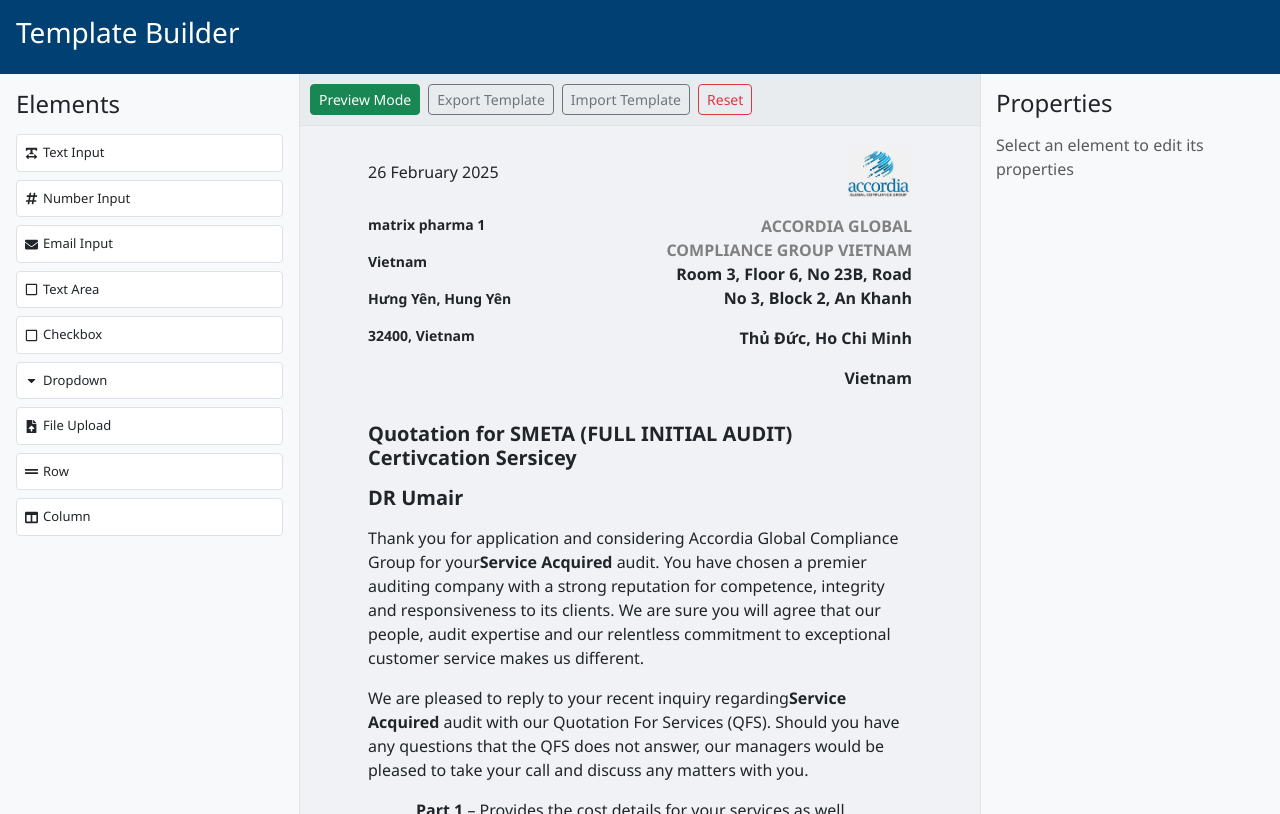
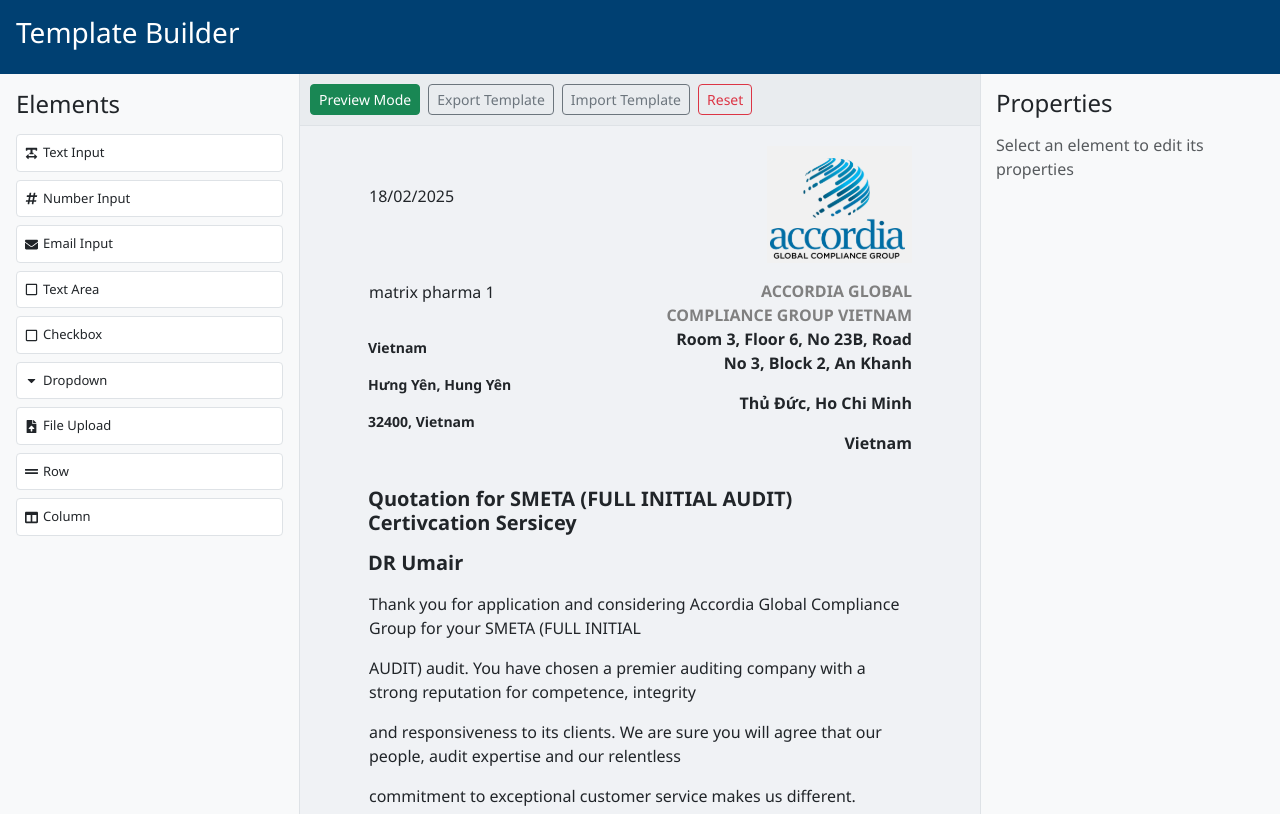
Before and after one commit to UsamaEvolve/template-builder, a React (Create React App) app: page / in a window 1280 px wide. Built offline with nearby package versions, Linux system fonts and the light colour scheme.

Commit message:
document content

```diff
--- a/src/components/DocumentEditor.js
+++ b/src/components/DocumentEditor.js
@@ -68,7 +68,6 @@
     use of and is not be shared outside of either organization`,
     logoAlignment: "left", // Add default logo alignment
   };
-
   const [document, setDocument] = useState(initialDocument);
 
   // Initialize document content in Redux if it's null
--- a/src/components/doc.js
+++ b/src/components/doc.js
@@ -1,22 +1,319 @@
-import React from "react";
+import React, { useEffect, useState } from "react";
+import RowElement from "./RowElement";
+import FormElement from "./FormElement";
+import { useSelector, useDispatch } from "react-redux";
+import { updateDocumentContent, selectElement } from "../redux/templateSlice";
 
 const Doc = () => {
+  const dispatch = useDispatch();
+  const [logo, setLogo] = useState(null);
+  const [editingField, setEditingField] = useState(null);
+
+  const handleTextChange = (field, value) => {
+    setDocument((prev) => ({
+      ...prev,
+      [field]: value,
+    }));
+    dispatch(updateDocumentContent({ field, value }));
+  };
+  const initialDocument = {
+    // styles: {
+    //   date: { margin: "0", padding: "0", display: "block" },
+    //   companyName: { margin: "0", padding: "0", display: "block" },
+    //   addresses: { margin: "0", padding: "0", display: "block" },
+    //   accordiaAddress: { margin: "0", padding: "0", display: "block" },
+    //   title: { margin: "0", padding: "0", display: "block" },
+    //   recipient: { margin: "0", padding: "0", display: "block" },
+    //   body: { margin: "0", padding: "0", display: "block" },
+    //   footer: { margin: "0", padding: "0", display: "block" },
+
+    //   logoAlig: { margin: "0", padding: "0", display: "block" },
+    //   logoMargin: { top: 0, right: 0, bottom: 0, left: 0 },
+    //   logoPadding: { top: 0, right: 0, bottom: 0, left: 0 },
+    //   logoAlignment: { top: 0, right: 0, bottom: 0, left: 0 },
+
+    //   // Add styles for all document fields
+    // },
+    // logo: null,
+    date: "18/02/2025",
+    companyName: "matrix pharma 1",
+    addresses: ["Vietnam Kon Tum Kon Tum", "Hung Yên, Hung Yên", "Vietnam"],
+    accordiaAddress: `ACCORDIA GLOBAL COMPLIANCE GROUP VIETNAM
+    Room 3, Floor 6, No 23B, Road No 3, Block 2, An Khanh Ward
+    Thù Đức, Ho Chi Minh
+    Vietnam`,
+    title: "Quotation for SMETA (FULL INITIAL AUDIT) Certification Services",
+    recipient: "DR Umair",
+    body: `Thank you for application and considering Accordia Global Compliance Group for your SMETA (FULL INITIAL
+    AUDIT) audit. You have chosen a premier auditing company with a strong reputation for competence, integrity
+    and responsiveness to its clients. We are sure you will agree that our people, audit expertise and our relentless
+    commitment to exceptional customer service makes us different.`,
+    sections: [
+      {
+        title: "Part 1",
+        content:
+          "Provides the cost details for your services as well as the length, on days, of your audit",
+      },
+      {
+        title: "Part 2",
+        content: "Provides the scope of the audit and site(s) details",
+      },
+    ],
+    footer: `This proposal is considered confidential property of Accordia Global Compliance Group and is intended for the sole
+    use of and is not be shared outside of either organization`,
+    listItems: [
+      "In the case of multi-site certificates, if the certified organization demonstrates a systemic failure in meeting SA8000:2014 requirements, then Accordia will review whether the certified organization should have their multi-site certification canceled.",
+      "The client agrees to provide full access during working hours (including night shift) to Accordia and/or SAAS Audit team to client organization's premises, employees and documents enabling the team to conduct Special Audits (on announced, semi-announced and unannounced basis) in compliance with SAAS Accreditation requirements.",
+      "Client agrees to abide by all terms & conditions for SA 8000 certification and audit process defined in SAAS Procedures, 200, 200A, 201A and any advisories issued by SAAS from time to time.",
+      "The client gives permission to make copies of documents, to take photographs of non-proprietary processes and at locations around the site as required by the SA 8000 audit process. Such information and other confidential SA 8000 audit outcomes will remain confidential and will only be shared with SAAS and SAI as part of the oversight system.",
+      "Client understands and agrees to share and allow Accordia to share audit information for Transfer purpose as required by SAAS Procedure 200",
+      "Client confirms to have read, understood and agree to comply with the Certification Rules available on Accordia website www.accordiausa.com. These rules are part of the certification service quotation",
+    ],
+    // Add default logo alignment
+  };
+  const [document, setDocument] = useState(initialDocument);
+
+  const elementIds = {
+    logo: "logo-element",
+    date: "date-element",
+    companyName: "company-name-element",
+    addresses: "addresses-element",
+    accordiaAddress: "accordia-address-element",
+    title: "title-element",
+    recipient: "recipient-element",
+    body: "body-element",
+    sections: "sections-element",
+    footer: "footer-element",
+  };
+  const documentContent = useSelector((state) => {
+    console.log(
+      state.template.documentContent,
+      "state.template.documentContent"
+    );
+    return state.template.documentContent || {};
+  });
+  const renderElement = (element) => {
+    if (element.type === "row") {
+      return <RowElement key={element.id} element={element} />;
+    }
+    return <FormElement key={element.id} element={element} />;
+  };
+
+  const spacingToCss = (spacingObj) => {
+    const spacing = parseSpacingValue(spacingObj);
+    return `${spacing.top}px ${spacing.right}px ${spacing.bottom}px ${spacing.left}px`;
+  };
+
+  const parseSpacingValue = (value) => {
+    if (!value) return { top: 0, right: 0, bottom: 0, left: 0 };
+
+    if (typeof value === "string") {
+      return { top: 0, right: 0, bottom: 0, left: 0 };
+    }
+
+    // Handle object with numbered keys like {0: "0", top: 10}
+    if (typeof value === "object") {
+      return {
+        top: value.top || 0,
+        right: value.right || 0,
+        bottom: value.bottom || 0,
+        left: value.left || 0,
+      };
+    }
+
+    return { top: 0, right: 0, bottom: 0, left: 0 };
+  };
+  const getElementStyles = (field) => {
+    if (!documentContent?.styles) return {};
+
+    const fieldStyles = documentContent.styles[field] || {};
+    const margin = parseSpacingValue(fieldStyles.margin);
+    const padding = parseSpacingValue(fieldStyles.padding);
+    const textAlign = fieldStyles.textAlign || "left";
+
+    return {
+      margin: spacingToCss(margin),
+      padding: spacingToCss(padding),
+      display: fieldStyles.display || "block",
+      textAlign: textAlign,
+    };
+  };
+  const elements = useSelector((state) => state.template.elements || []);
+
+  const selectedElementId = useSelector(
+    (state) => state.template.selectedElementId
+  );
+  const renderEditableField = (field, value, isMultiline = false) => {
+    const fieldStyles = documentContent?.styles?.[field] || {};
+    const isSelected = selectedElementId === `document-${field}`;
+    const margin = parseSpacingValue(fieldStyles.margin);
+    const padding = parseSpacingValue(fieldStyles.padding);
+
+    // Use the value from Redux if available, otherwise fallback to local state
+    const displayValue = documentContent[field] || value;
+
+    const handleClick = (e) => {
+      e.stopPropagation();
+      dispatch(selectElement(`document-${field}`));
+    };
+
+    return (
+      <div
+        className={`editable-field ${isSelected ? "selected" : ""}`}
+        onClick={handleClick}
+        style={{
+          margin: spacingToCss(margin),
+          padding: spacingToCss(padding),
+          display: fieldStyles.display || "block",
+          flexGrow: fieldStyles.flex?.grow || "initial",
+          cursor: "pointer",
+        }}
+      >
+        {editingField === field ? (
+          isMultiline ? (
+            <textarea
+              value={displayValue}
+              onChange={(e) => handleTextChange(field, e.target.value)}
+              onBlur={() => setEditingField(null)}
+              autoFocus
+            />
+          ) : (
+            <input
+              type="text"
+              value={displayValue}
+              onChange={(e) => handleTextChange(field, e.target.value)}
+              onBlur={() => setEditingField(null)}
+              autoFocus
+            />
+          )
+        ) : (
+          <div>
+            {displayValue.split("\n").map((line, i) => (
+              <p key={i}>{line}</p>
+            ))}
+          </div>
+        )}
+      </div>
+    );
+  };
+
+  const getLogoStyles = () => {
+    const alignment = documentContent?.logoAlignment || "right";
+    const logoMargin = documentContent?.logoMargin || {
+      top: 0,
+      right: 0,
+      bottom: 0,
+      left: 0,
+    };
+
+    const logoPadding = documentContent?.logoPadding || {
+      top: 0,
+      right: 0,
+      bottom: 0,
+      left: 0,
+    };
+
+    const alignmentStyle = {
+      margin: `${logoMargin.top}px ${logoMargin.right}px ${logoMargin.bottom}px ${logoMargin.left}px`,
+      padding: `${logoPadding.top}px ${logoPadding.right}px ${logoPadding.bottom}px ${logoPadding.left}px`,
+    };
+
+    switch (alignment) {
+      case "center":
+        return {
+          ...alignmentStyle,
+          marginLeft: "auto",
+          marginRight: "auto",
+          display: "block",
+          textAlign: "center",
+        };
+      case "left":
+        return {
+          ...alignmentStyle,
+          marginLeft: logoMargin.left + "px",
+          marginRight: "auto",
+          display: "block",
+          textAlign: "left",
+        };
+      default:
+        return {
+          ...alignmentStyle,
+          marginLeft: "auto",
+          marginRight: logoMargin.right + "px",
+          display: "block",
+          textAlign: "right",
+        };
+    }
+  };
+
+  const handleElementSelect = (elementId) => (e) => {
+    e.stopPropagation();
+    dispatch(selectElement(elementId));
+  };
+  useEffect(() => {
+    if (documentContent) {
+      setDocument((prev) => ({
+        ...prev,
+        ...documentContent,
+      }));
+    }
+  }, [documentContent]);
+  useEffect(() => {
+    // Initialize Redux store with default values if documentContent is empty
+    if (!documentContent || Object.keys(documentContent).length === 0) {
+      Object.entries(initialDocument).forEach(([field, value]) => {
+        dispatch(updateDocumentContent({ field, value }));
+      });
+    }
+  }, [documentContent, dispatch]);
+  useEffect(() => {
+    if (documentContent?.logo) {
+      setLogo(documentContent.logo);
+    }
+  }, [documentContent]);
   return (
     <>
+      {elements.map((element, index) => renderElement(element, index))}
+
       <div className="page-styling mx-5 mb-3">
         <div className="row align-items-center">
-          <div className="col-6">
-            <p>26 February 2025</p>
+          <div style={getElementStyles("date")} className="col-6">
+            <p>{renderEditableField("date", document.date)}</p>
           </div>
           <div className="col-6">
-            <div className="text-end mb-3">
-              <img src="./logo.png" alt="logo" width="25%" />
+            <div
+              className={` mb-3 ${
+                selectedElementId === elementIds.logo
+                  ? "border border-primary"
+                  : ""
+              }`}
+              style={getLogoStyles()}
+            >
+              <img
+                src="./logo.png"
+                alt="Company Logo"
+                className={`company-logo editable ${
+                  selectedElementId === elementIds.logo ? "selected" : ""
+                }`}
+                style={{
+                  cursor: "pointer",
+                  width: documentContent?.logoWidth
+                    ? `${documentContent?.logoWidth}px`
+                    : "auto",
+                  height: documentContent?.logoHeight
+                    ? `${documentContent?.logoHeight}px`
+                    : "auto",
+                }}
+                onClick={handleElementSelect(elementIds.logo)}
+              />
             </div>
           </div>
         </div>
         <div className="row">
           <div className="col">
-            <p className="fw-bold normalTextPdf">matrix pharma 1</p>
+            <div style={getElementStyles("companyName")}>
+              {renderEditableField("companyName", document.companyName)}
+            </div>
             <p className="fw-bold normalTextPdf"></p>
             <p className="fw-bold normalTextPdf">Vietnam</p>
             <p className="fw-bold normalTextPdf">Hưng Yên, Hung Yên</p>
@@ -48,16 +345,8 @@
         <div className="col my-3">
           <h5 className="fw-600">DR Umair</h5>
         </div>
-        <div className="col my-3">
-          <p>
-            Thank you for application and considering Accordia Global Compliance
-            Group for your
-            <span className="fw-bold">Service Acquired</span> audit. You have
-            chosen a premier auditing company with a strong reputation for
-            competence, integrity and responsiveness to its clients. We are sure
-            you will agree that our people, audit expertise and our relentless
-            commitment to exceptional customer service makes us different.
-          </p>
+        <div style={getElementStyles("body")} className="col my-3">
+          <p>{renderEditableField("body", document.date)}</p>
         </div>
         <div className="col my-3">
           <p>
@@ -584,46 +873,12 @@
           <div class="row my-3">
             <div class="col mx-4">
               <ol type="a">
-                <li>
-                  In the case of multi-site certificates, if the certified
-                  organization demonstrates a systemic failure in meeting
-                  SA8000:2014 requirements, then Accordia will review whether
-                  the certified organization should have their multi-site
-                  certification canceled.
-                </li>
-                <li>
-                  The client agrees to provide full access during working hours
-                  (including night shift) to Accordia and/or SAAS Audit team to
-                  client organization’s premises, employees and documents
-                  enabling the team to conduct Special Audits (on announced,
-                  semi-announced and unannounced basis) in compliance with SAAS
-                  Accreditation requirements.
-                </li>
-                <li>
-                  Client agrees to abide by all terms & conditions for SA 8000
-                  certification and audit process defined in SAAS Procedures,
-                  200, 200A, 201A and any advisories issued by SAAS from time to
-                  time.
-                </li>
-                <li>
-                  The client gives permission to make copies of documents, to
-                  take photographs of non-proprietary processes and at locations
-                  around the site as required by the SA 8000 audit process. Such
-                  information and other confidential SA 8000 audit outcomes will
-                  remain confidential and will only be shared with SAAS and SAI
-                  as part of the oversight system.
-                </li>
-                <li>
-                  Client understands and agrees to share and allow Accordia to
-                  share audit information for Transfer purpose as required by
-                  SAAS Procedure 200
-                </li>
-                <li>
-                  Client confirms to have read, understood and agree to comply
-                  with the Certification Rules available on Accordia website
-                  www.accordiausa.com. These rules are part of the certification
-                  service quotation.
-                </li>
+                {document.listItems &&
+                  document.listItems.map((item, index) => (
+                    <li key={index} style={getElementStyles("date")}>
+                      {renderEditableField(`listItems[${index}]`, item, true)}
+                    </li>
+                  ))}
               </ol>
             </div>
           </div>
```
Also changed, not shown: src/components/PropertiesPanel.js (+10 -10 lines).
